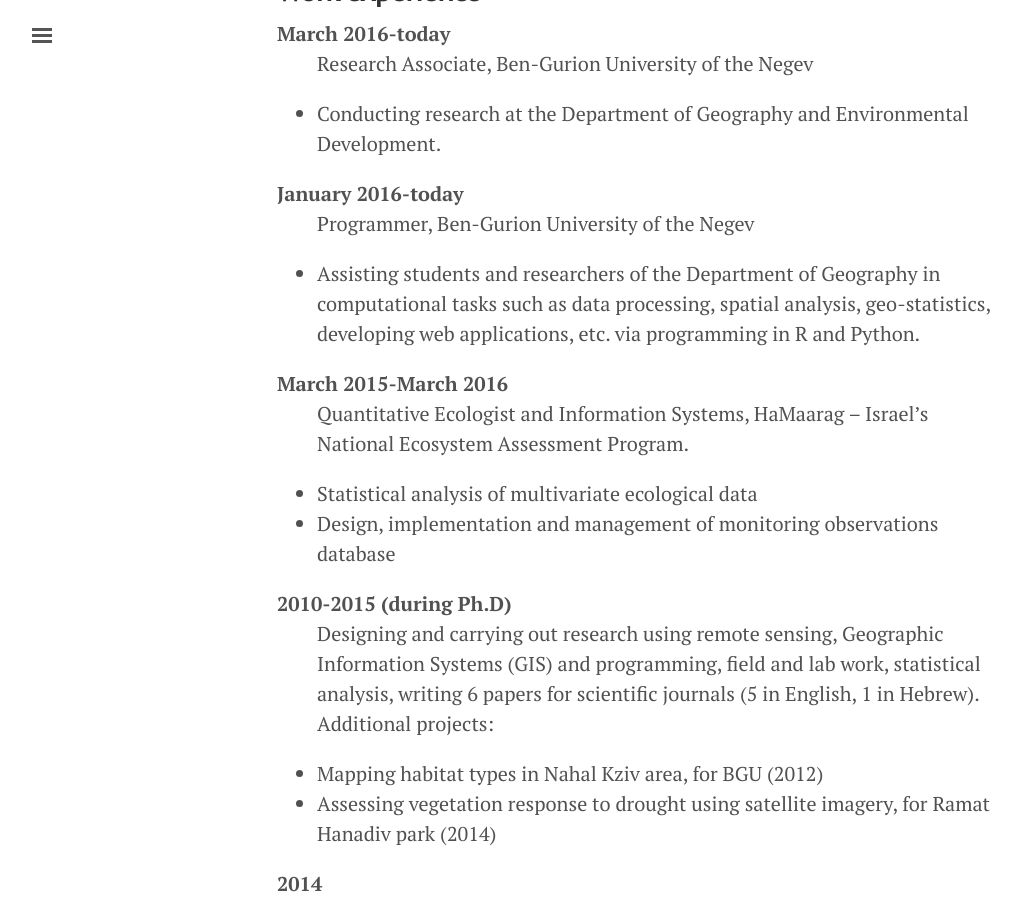
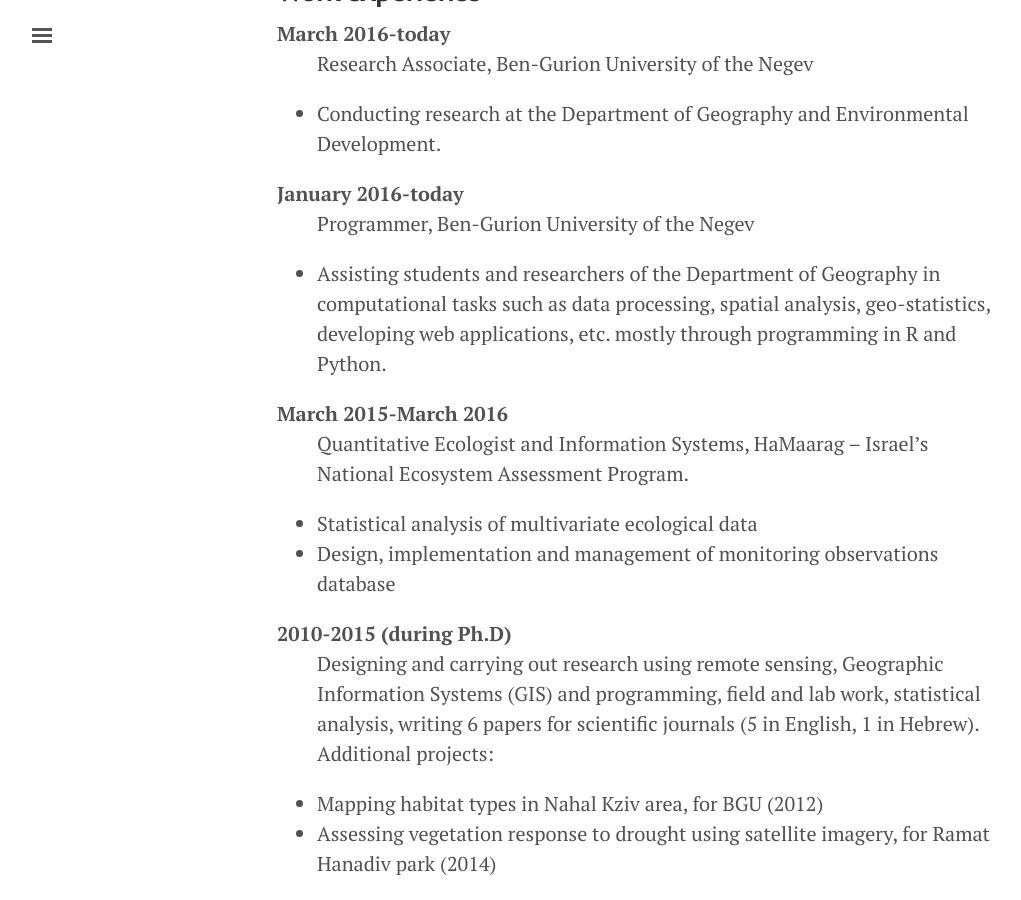
Before and after one commit to michaeldorman/michaeldorman.github.io, a Jekyll site: the page built from cv.md, in a window 1280 px wide and 900 px high, scrolled down 1206 px. Shown: the whole window, without its empty margins (3-1024 px from the left). Built offline with Jekyll 4.4.1, drawn with Linux system fonts in a browser that asks for light colours; some of the changed lines change nothing that is shown; some of the changed text lies outside the part shown.

Commit message:
updated cv

```diff
--- a/cv.md
+++ b/cv.md
@@ -52,7 +52,7 @@
 January 2016-today
 :    Programmer, Ben-Gurion University of the Negev
 
-  * Assisting students and researchers of the Department of Geography in computational tasks such as data processing, spatial analysis, geo-statistics, developing web applications, etc. via programming in R and Python.
+  * Assisting students and researchers of the Department of Geography in computational tasks such as data processing, spatial analysis, geo-statistics, developing web applications, etc. mostly through programming in R and Python.
 
 March 2015-March 2016
 :    Quantitative Ecologist and Information Systems, HaMaarag – Israel’s National Ecosystem Assessment Program.
@@ -134,8 +134,11 @@
 
 ## **Short Courses Taken**
 
+September 2016
+:    *BGU Teaching Skills Workshop*, Thomas Frick & Yuvalal Liron (hfp consulting), 2-day workshop, Neve Shalom Hotel (16 hours)
+
 May 2016
-:    *Statistical Learning and Data Science*, Prof. Trevor Hastie, Workshop, Tel-Aviv University (4 hours) [Link](http://www.statistics.org.il/2016/05/1380)
+:    *Statistical Learning and Data Science*, Prof. Trevor Hastie, 1-day workshop, Tel-Aviv University (4 hours) [Link](http://www.statistics.org.il/2016/05/1380)
 
 April 2012 - June 2012
 :    *Python Programming for Biologists*, Guy Rapaport, 7-meetings course, Ben-Gurion University (21 hours) [Link](http://bioinfo.bgu.ac.il/courses/python2011/)
```
